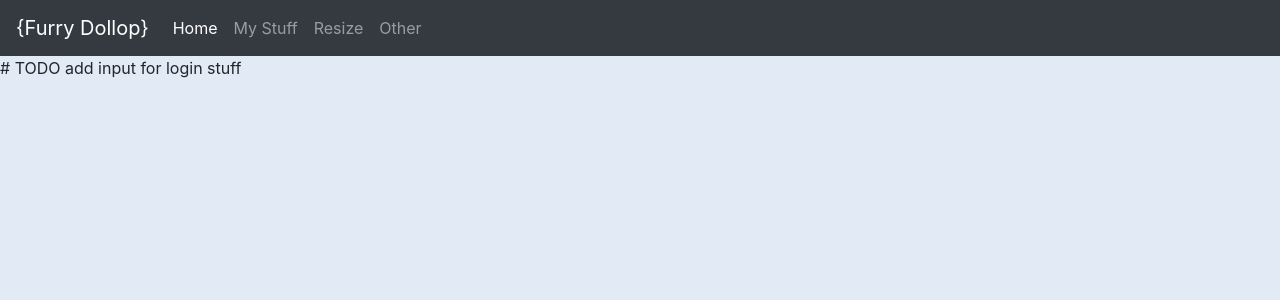
After one commit to dcoco1890/furry-dollop, a Python web app: template app/templates/login.html in a window 1280 px wide. The commit adds this page. Shown: the top 300 px of the page. Run offline with Jinja, Linux system fonts and the light colour scheme; the template is opened without the code that fills it, so the values that code supplies are empty; some libraries are stand-ins or nearby versions.

Commit message:
added login route and login page (nothing really there yet though) added a bootstrap collapsable navbar, changed some config options

```diff
--- /dev/null
+++ b/app/static/style.css
@@ -0,0 +1,3 @@
+html, body {
+    background-color: #e1eaf5
+}
--- a/app/templates/layout.html
+++ b/app/templates/layout.html
@@ -6,24 +6,37 @@
 
     <link rel="stylesheet" href="https://stackpath.bootstrapcdn.com/bootstrap/4.4.1/css/bootstrap.min.css"
           integrity="sha384-Vkoo8x4CGsO3+Hhxv8T/Q5PaXtkKtu6ug5TOeNV6gBiFeWPGFN9MuhOf23Q9Ifjh" crossorigin="anonymous">
+    <link rel="stylesheet" href="../static/style.css"/>
     <script src="https://code.jquery.com/jquery-3.3.1.min.js"></script>
     <script src="https://cdnjs.cloudflare.com/ajax/libs/popper.js/1.14.3/umd/popper.min.js"></script>
     <script src="https://maxcdn.bootstrapcdn.com/bootstrap/4.1.3/js/bootstrap.min.js"></script>
-    <title>{% block title %} {% endblock %} </title>
 
+    <!--    Title Block-->
+    {% block title %} {% endblock %}
 
 </head>
 <body>
-<!--    Nav menu will go here-->
-<nav>
-    <div>
-        <ul>
-            <li>Home</li>
-            <li>Page One</li>
-            <li>Second Page</li>
-        </ul>
+
+<nav class="navbar navbar-expand-lg navbar-dark bg-dark">
+    <a class="navbar-brand" href="/">{Furry Dollop}</a>
+    <button class="navbar-toggler" type="button" data-toggle="collapse" data-target="#navbarNavAltMarkup"
+            aria-controls="navbarNavAltMarkup" aria-expanded="false" aria-label="Toggle navigation">
+        <span class="navbar-toggler-icon"></span>
+    </button>
+    <div class="collapse navbar-collapse" id="navbarNavAltMarkup">
+        <div class="navbar-nav">
+
+            <!--        #TODO add this back and toggle for current page-->
+            <!--      Removed for now  <span class="sr-only">(current)</span>-->
+            <a class="nav-item nav-link active" href="/">Home</a>
+            <a class="nav-item nav-link" href="#">My Stuff</a>
+            <a class="nav-item nav-link" href="#">Resize</a>
+            <a class="nav-item nav-link" href="#">Other</a>
+        </div>
     </div>
 </nav>
-{% block main %} {% endblock %}
+{% block main %}
+
+{% endblock %}
 </body>
 </html>
--- /dev/null
+++ b/app/templates/login.html
@@ -0,0 +1,12 @@
+{% extends "layout.html" %}
+
+{% block title %}
+<title>Login Furry Dollop</title>
+{% endblock %}
+
+{% block main %}
+<form method="post" action="/login">
+   # TODO add input for login stuff
+</form>
+
+{% endblock %}
--- a/config.py
+++ b/config.py
@@ -10,3 +10,4 @@ SESSION_PERMANENT = False
 SESSION_TYPE = "filesystem"
 SQLALCHEMY_DATABASE_URI = 'sqlite:///final.db'
 SQLALCHEMY_TRACK_MODIFICATIONS = True
+SQLALCHEMY_ECHO = True
```
Also changed, not shown: app/routes.py (+16 -0 lines), app/templates/index.html (+12 -1 lines), final.db (deleted), 1 other file.
